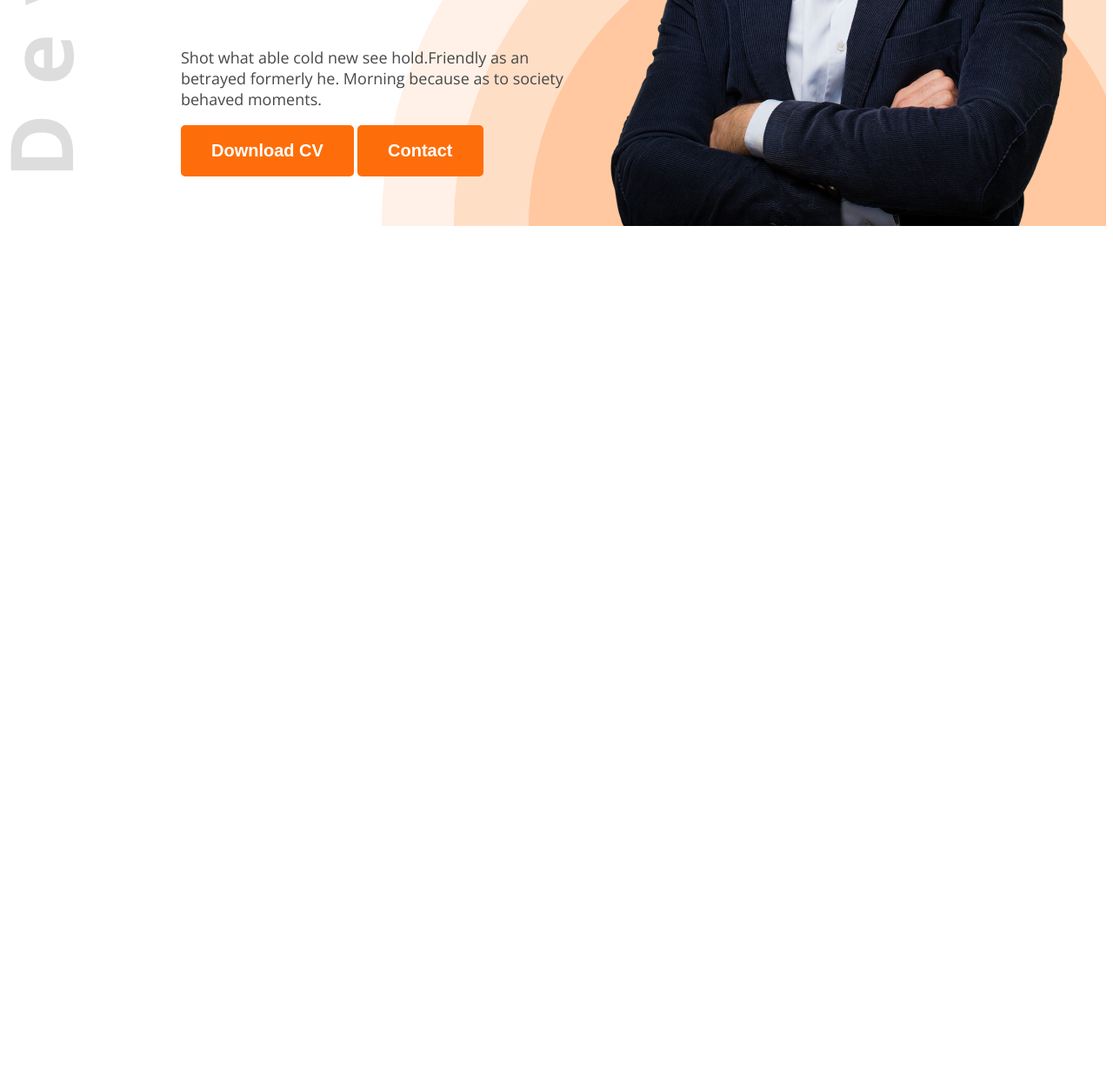
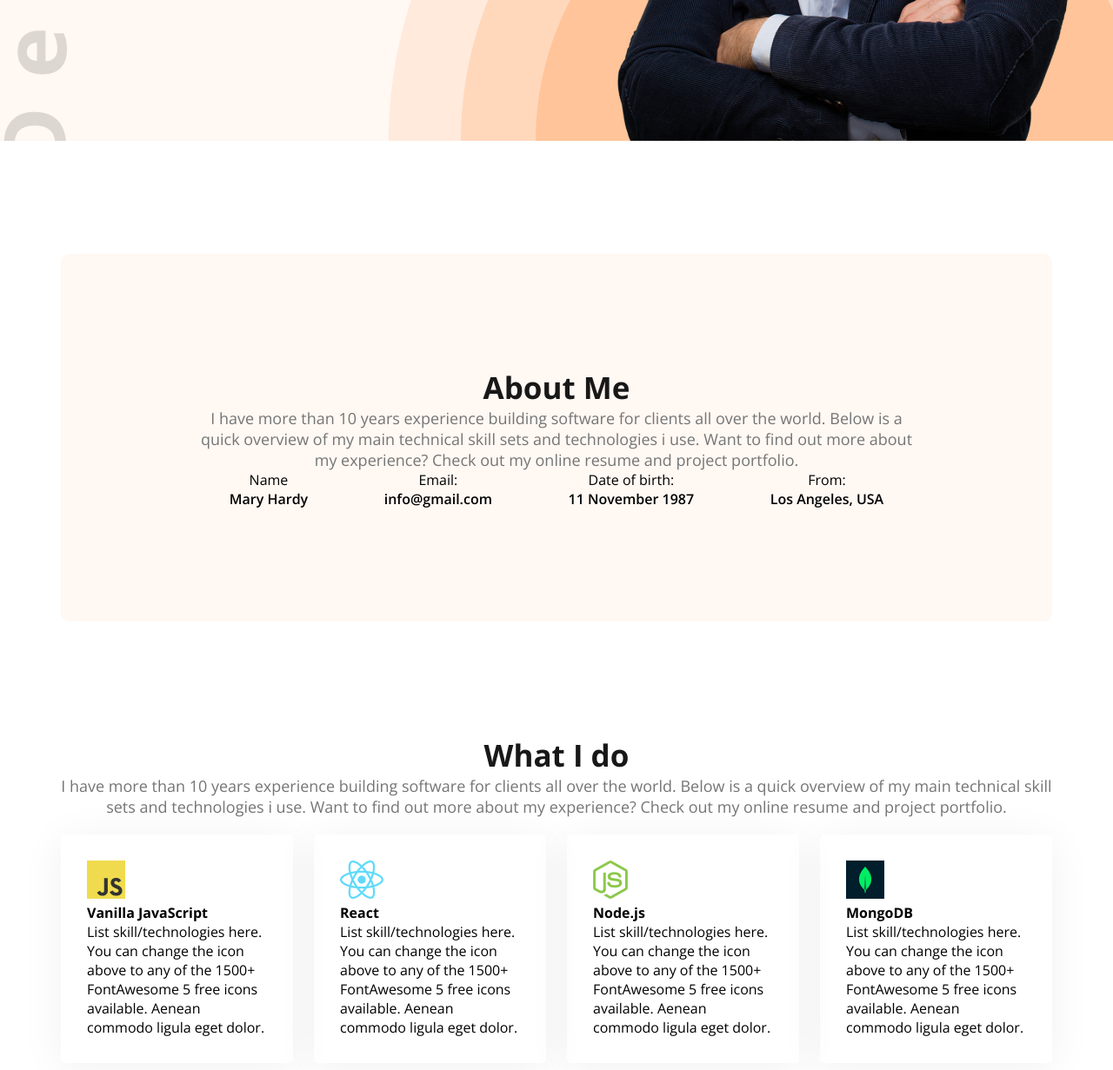
Before and after one commit to hamimbsf/web-dev-portfolio, a plain HTML site: page index.html in a window 1280 px wide. Shown: the part 575-1806 px from the top of the page at 87% size. Before the commit the page ends 843 px from the top, so only its background shows below. Drawn offline with nearby package versions, Linux system fonts and the light colour scheme.

Commit message:
added some new css & html

```diff
--- a/index.html
+++ b/index.html
@@ -12,7 +12,7 @@
     <link rel="stylesheet" href="style/portfolio.css" />
   </head>
   <body class="open-sans-normal">
-    <header class="background-image">
+    <header class="background-image secondary-bg">
       <nav>
         <h3 class="nav-title">Ma<span class="share-title">r</span>y</h3>
         <ul>
@@ -41,7 +41,61 @@
       </div>
     </header>
 
-    <main></main>
+    <main>
+        <section class="about secondary-bg">
+            <h3 class="section-title">About Me</h3>
+            <p class="section-description">I have more than 10 years experience building software for clients all over the world. Below is a quick overview of my main technical skill sets and technologies i use. Want to find out more about my experience? Check out my online resume and project portfolio.</p>
+
+            <div class="about-items">
+                <!-- .about-item*4>p.item-title+p.item-description  -->
+                <div class="about-item">
+                    <p class="item-title">Name</p>
+                    <p class="item-description">Mary Hardy </p>
+                </div>
+                <div class="about-item">
+                    <p class="item-title">Email:</p>
+                    <p class="item-description">info@gmail.com</p>
+                </div>
+                <div class="about-item">
+                    <p class="item-title">Date of birth:</p>
+                    <p class="item-description">11 November 1987</p>
+                </div>
+                <div class="about-item">
+                    <p class="item-title">From:</p>
+                    <p class="item-description">Los Angeles, USA</p>
+                </div>
+            </div>
+        </section>
+        <!-- What is do section Start -->
+         <section class="skills">
+            <h3 class="section-title text-centre">What I do</h3>
+            <p class="section-description text-centre">I have more than 10 years experience building software for clients all over the world. Below is a quick overview of my main technical skill sets and technologies i use. Want to find out more about my experience? Check out my online resume and project portfolio.</p>
+
+            <div class="skill-container">
+                <!-- .skill*4>img+h4.skill-title+p.skill-description -->
+                <div class="skill">
+                    <img src="images/icons/js.png" alt="JS">
+                    <h4 class="skill-title">Vanilla JavaScript</h4>
+                    <p class="skill-description">List skill/technologies here. You can change the icon above to any of the 1500+ FontAwesome 5 free icons available. Aenean commodo ligula eget dolor.</p>
+                </div>
+                <div class="skill">
+                    <img src="images/icons/react.png" alt="react">
+                    <h4 class="skill-title">React</h4>
+                    <p class="skill-description">List skill/technologies here. You can change the icon above to any of the 1500+ FontAwesome 5 free icons available. Aenean commodo ligula eget dolor.</p>
+                </div>
+                <div class="skill">
+                    <img src="images/icons/nodejs.png" alt="Node JS">
+                    <h4 class="skill-title">Node.js</h4>
+                    <p class="skill-description">List skill/technologies here. You can change the icon above to any of the 1500+ FontAwesome 5 free icons available. Aenean commodo ligula eget dolor.</p>
+                </div>
+                <div class="skill">
+                    <img src="images/icons/mongo.png" alt="MongoDB">
+                    <h4 class="skill-title">MongoDB</h4>
+                    <p class="skill-description">List skill/technologies here. You can change the icon above to any of the 1500+ FontAwesome 5 free icons available. Aenean commodo ligula eget dolor.</p>
+                </div>
+            </div>
+         </section>
+    </main>
     <footer></footer>
   </body>
 </html>
--- a/style/portfolio.css
+++ b/style/portfolio.css
@@ -1,4 +1,6 @@
-
+*{
+    margin: 0;
+}
 
 /* background image */
 .background-image{
@@ -34,6 +36,18 @@ nav{
     border-radius: 5px;
     border: none;
 }
+
+.section-title{
+    font-size: 35px;
+    font-weight: bold;
+    color: #181818;
+
+}
+.section-description{
+    font-size: 18px;
+    color: #757575;
+}
+
 /* Share Style */
 .share-title{
     color: #FD6E0A;
@@ -54,7 +68,12 @@ nav ul li a{
     text-decoration: none;
     font-size: 20px;
 }
-
+.secondary-bg{
+    background-color: #FFF8F3;
+}
+.text-centre{
+    text-align: center;
+}
 /* Banner Style */
 .banner{
     display: flex;
@@ -79,3 +98,39 @@ nav ul li a{
 .banner-profile-pic{
     width: 584px;
 }
+/* About style */
+main{
+    max-width: 1140px;
+    margin: 0 auto;
+}
+main section{
+    margin-top: 130px;
+    margin-bottom: 130px;
+}
+.about {
+    border-radius: 10px;
+    padding: 130px 150px;
+    text-align: center;
+    margin-top: 130px;
+
+}
+.about-items{
+    display: flex;
+    justify-content: space-around;
+}
+
+.item-description{
+    font-weight: 600;
+}
+
+/* Skill container style */
+.skill-container{
+    display: flex;
+    gap: 24px;
+}
+.skill {
+    padding: 30px;
+    border-radius: 5px;
+    box-shadow: 0px 6px 50px rgba(0, 0, 0, 0.06);
+    margin-top: 20px;
+}
```
